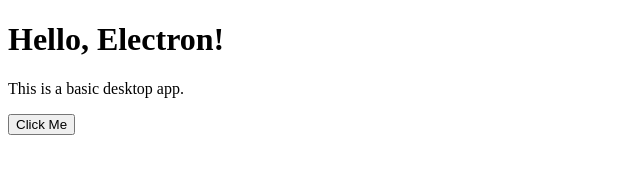
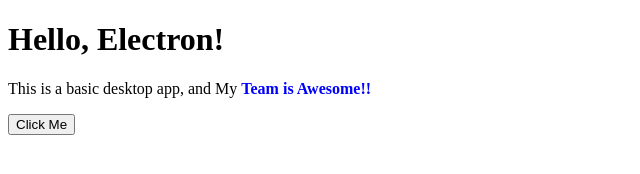
Before and after one commit to suryap-0812/BasicElectronapp, an Electron app: page index.html in a window 800 px wide. Shown: the whole page, without its empty margins (0-640 px from the left). Drawn offline with Linux system fonts and the light colour scheme.

Commit message:
changes v2

```diff
--- a/index.html
+++ b/index.html
@@ -1,11 +1,19 @@
 <!DOCTYPE html>
 <html>
 <head>
-  <title>My Electron App</title>
+    <style>
+        span.highlight {
+            color: blue;
+            font-weight: bold;
+        }
+    </style>
+  <title>My Electron App in Version 2</title>
 </head>
 <body>
   <h1>Hello, Electron!</h1>
-  <p>This is a basic desktop app.</p>
+  <p>This is a basic desktop app, and My
+    <span class = "highlight">Team is Awesome!!</span>
+  </p>
   <button id="btn">Click Me</button>
 
   <script src="renderer.js"></script>
--- a/package.json
+++ b/package.json
@@ -1,6 +1,6 @@
 {
   "name": "basic_electron",
-  "version": "1.0.0",
+  "version": "1.0.1",
   "description": "",
   "main": "main.js",
   "scripts": {
```
